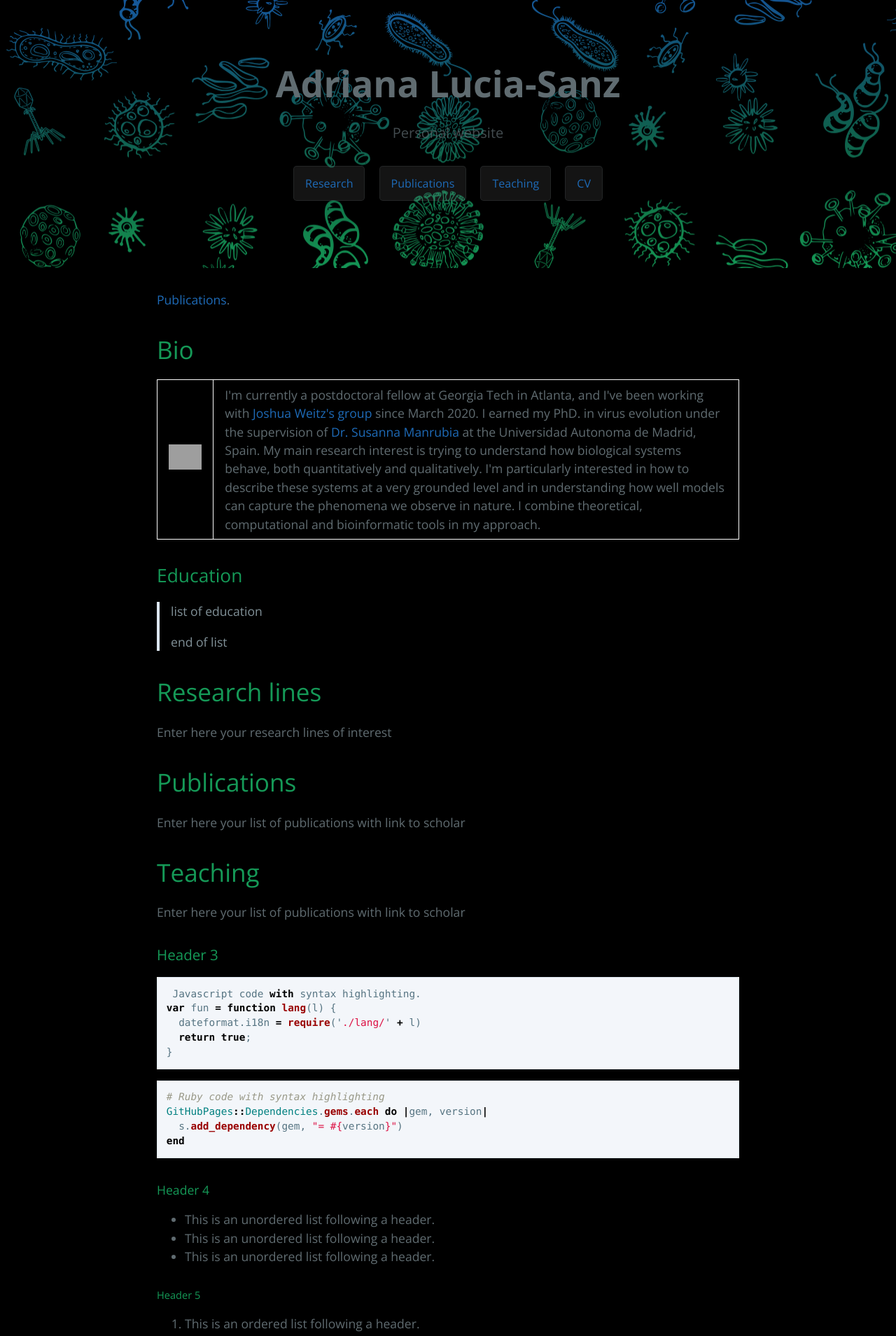
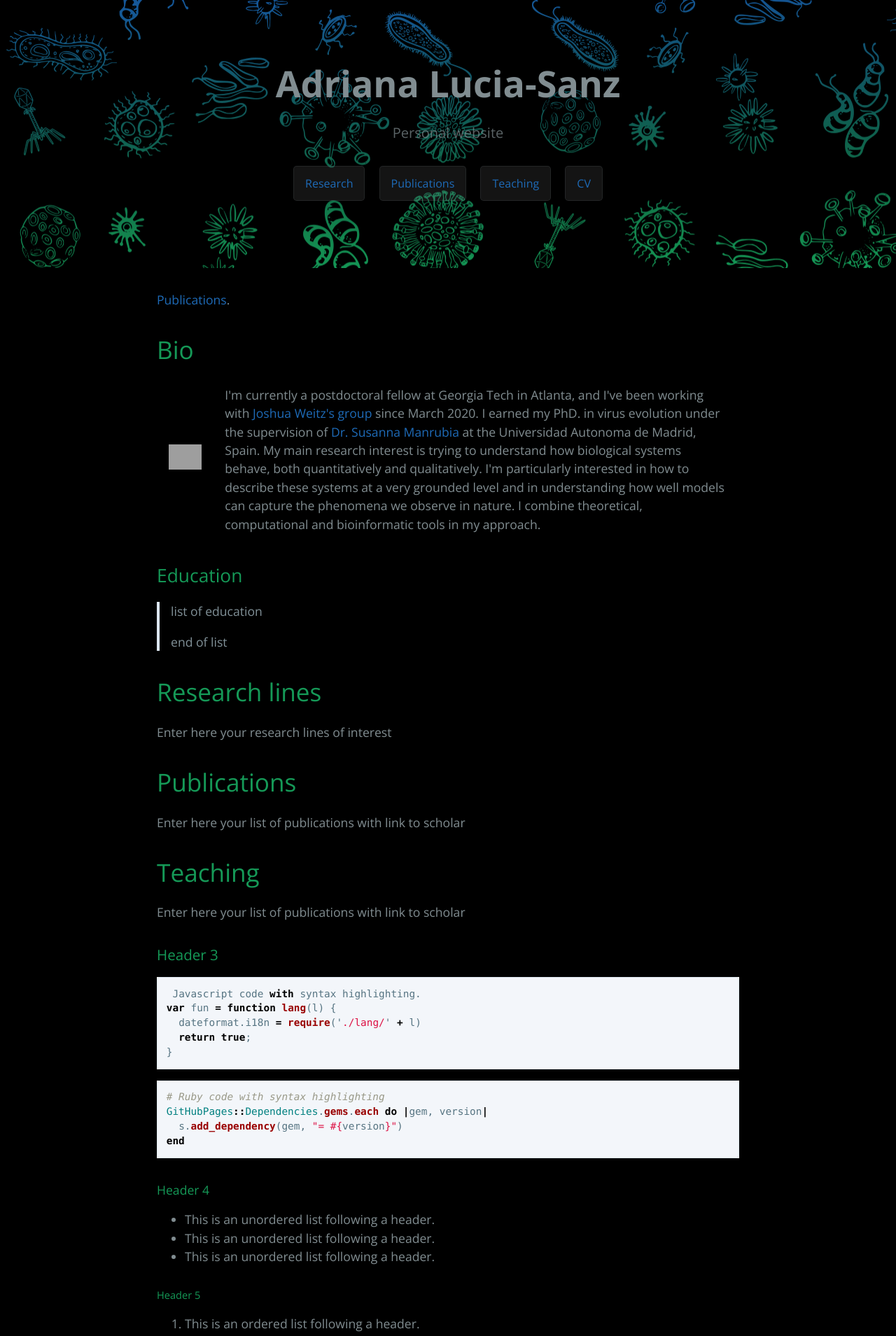
Before and after one commit to aluciasanz/aluciasanz.github.io, a Jekyll site: the page built from orig_index.md, in a window 1280 px wide. Shown: the top 1909 px of the page at 70% size. Built offline with Jekyll 4.4.1, drawn with Linux system fonts in a browser that asks for light colours; grey boxes are pictures that could not be loaded.

Commit message:
Update variables.scss

```diff
--- a/_sass/variables.scss
+++ b/_sass/variables.scss
@@ -9,7 +9,7 @@ $header-bg-color-secondary: #155799 !default;
 
 // Text
 $section-headings-color: #159957 !default;
-$body-text-color: #606c71 !default;
+$body-text-color: #818d91 !default;//#606c71 !default;
 $body-link-color: #1e6bb8 !default;
 $blockquote-text-color: #819198 !default;
 
@@ -19,5 +19,5 @@ $code-text-color: #567482 !default;
 
 // Borders
 $border-color: #dce6f0 !default;
-$table-border-color: #fcfcfc!default;//#e9ebec !default;
+$table-border-color: #000000 !default;//#fcfcfc !default;//#e9ebec !default;
 $hr-border-color: #eff0f1 !default;
```
